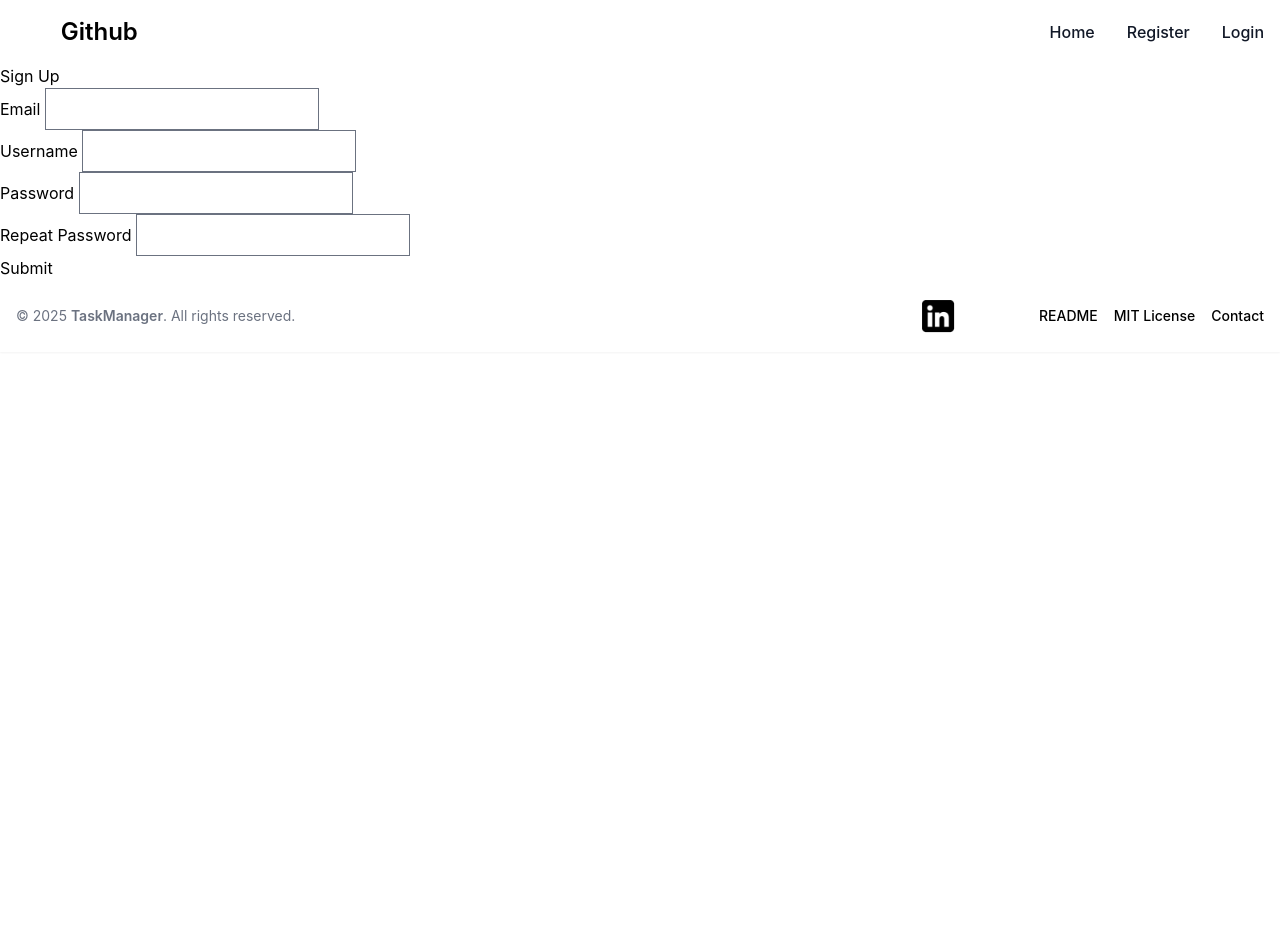
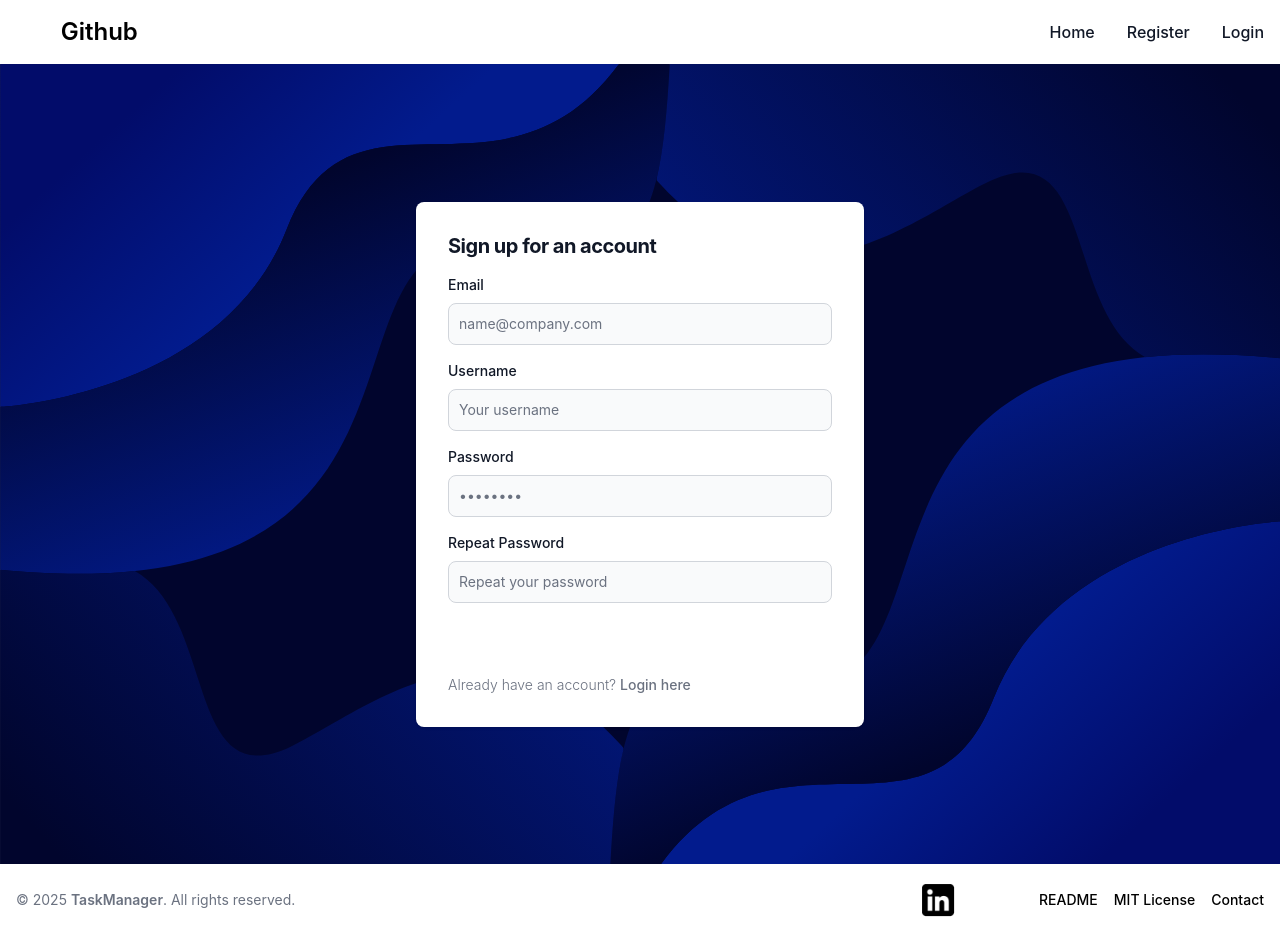
Before and after one commit to vazowskyy/Todo-list, a Flask app: page /register in a window 1280 px wide. Before the commit the page ends 333 px from the top, so only its background shows below. Run offline with Flask 3, Linux system fonts and the light colour scheme; some libraries are stand-ins or nearby versions.

Commit message:
Registration page UI using tailwind:flowbite css

```diff
--- a/TodoAPP/website/templates/home.html
+++ b/TodoAPP/website/templates/home.html
@@ -33,7 +33,7 @@
       </a>
 
       <a href="/login"
-        class="ms-2 inline-flex justify-center items-center py-3 px-5 text-base font-medium text-center text-white rounded-lg bg-green-800 hover:bg-blue-800 focus:ring-4 focus:ring-blue-300 dark:focus:ring-blue-900">
+        class="ms-2 inline-flex justify-center items-center py-3 px-5 text-base font-medium text-center text-white rounded-lg bg-green-800 hover:bg-green-900 focus:ring-4 focus:ring-blue-300 dark:focus:ring-blue-900">
         Login
         <svg class="w-3.5 h-3.5 ms-2 rtl:rotate-180" aria-hidden="true" xmlns="http://www.w3.org/2000/svg" fill="none" viewBox="0 0 18 16">
           <path stroke="currentColor" stroke-linecap="round" stroke-linejoin="round" stroke-width="2" d="M1 8h11m0 0L8 4m4 4-4 4m4-11h3a2 2 0 0 1 2 2v10a2 2 0 0 1-2 2h-3"></path>
--- a/TodoAPP/website/templates/signup.html
+++ b/TodoAPP/website/templates/signup.html
@@ -1,28 +1,97 @@
 {% extends "base.html" %}
 
 {% block content %}
-<div class="column is-4 is-offset-4">
+
+<section style="background-image: url('/static/background.svg')"class="h-screen bg-gray-50 dark:bg-gray-900 min-h-screen flex items-center justify-center">
+  <div class="w-full max-w-md bg-white rounded-lg shadow dark:border dark:bg-gray-800 dark:border-gray-700">
+    <div class="p-6 space-y-4 sm:p-8">
+
+      <!-- Flash messages -->
       {% with messages = get_flashed_messages() %}
         {% if messages %}
-        <div class="notification is-danger">
-            {{ messages[0] }}. {% if error %} %Go to <a href="{{ url_for('auth.login') }}">login page</a>. {% endif %}
+          <div class="p-4 mb-4 text-sm text-red-700 bg-red-100 rounded-lg dark:bg-red-200 dark:text-red-800" role="alert">
+            {{ messages[0] }}
+            {% if error %}
+              Go to <a href="{{ url_for('auth.login') }}" class="font-medium underline">login page</a>.
+            {% endif %}
           </div>
         {% endif %}
       {% endwith %}
-    <form method="POST" action="/register">
-    <h3 class="title">Sign Up</h3>
-    <div class="box">
-        <form method="POST" action="/register">
+
+      <h1 class="text-xl font-bold leading-tight tracking-tight text-gray-900 md:text-2xl dark:text-white">
+        Sign up for an account
+      </h1>
+
+      <form class="space-y-4 md:space-y-6" method="POST" action="/register">
         {{ form.csrf_token }}
-            <p>{{ form.email.label }} {{ form.email() }}</p>
-            <p>{{ form.name.label }} {{ form.name() }}</p>
-            <p>{{ form.password.label }} {{ form.password() }}</p>
-            <p>{{ form.confirm.label }} {{ form.confirm() }}</p>
+
+        <!-- Email -->
+        <div>
+          <label for="{{ form.email.id }}" class="block mb-2 text-sm font-medium text-gray-900 dark:text-white">
+            {{ form.email.label.text }}
+          </label>
+          {{ form.email(
+              class='bg-gray-50 border border-gray-300 text-gray-900 sm:text-sm rounded-lg focus:ring-primary-600 focus:border-primary-600 block w-full p-2.5 dark:bg-gray-700 dark:border-gray-600 dark:placeholder-gray-400 dark:text-white dark:focus:ring-blue-500 dark:focus:border-blue-500',
+              placeholder='name@company.com',
+              required=True
+          ) }}
+        </div>
+
+        <!-- Username -->
+        <div>
+          <label for="{{ form.name.id }}" class="block mb-2 text-sm font-medium text-gray-900 dark:text-white">
+            {{ form.name.label.text }}
+          </label>
+          {{ form.name(
+              class='bg-gray-50 border border-gray-300 text-gray-900 sm:text-sm rounded-lg focus:ring-primary-600 focus:border-primary-600 block w-full p-2.5 dark:bg-gray-700 dark:border-gray-600 dark:placeholder-gray-400 dark:text-white dark:focus:ring-blue-500 dark:focus:border-blue-500',
+              placeholder='Your username',
+              required=True
+          ) }}
+        </div>
+
+        <!-- Password -->
+        <div>
+          <label for="{{ form.password.id }}" class="block mb-2 text-sm font-medium text-gray-900 dark:text-white">
+            {{ form.password.label.text }}
+          </label>
+          {{ form.password(
+              class='bg-gray-50 border border-gray-300 text-gray-900 sm:text-sm rounded-lg focus:ring-primary-600 focus:border-primary-600 block w-full p-2.5 dark:bg-gray-700 dark:border-gray-600 dark:placeholder-gray-400 dark:text-white dark:focus:ring-blue-500 dark:focus:border-blue-500',
+              placeholder='••••••••',
+              required=True
+          ) }}
           {% for error in form.password.errors %}
-                <span style="color:red;">{{ error }}</span>
+            <p class="mt-2 text-sm text-red-600 dark:text-red-500">{{ error }}</p>
           {% endfor %}
-            <p><input type="submit" value="Submit"></p>
+        </div>
+
+        <!-- Confirm Password -->
+        <div>
+          <label for="{{ form.confirm.id }}" class="block mb-2 text-sm font-medium text-gray-900 dark:text-white">
+            {{ form.confirm.label.text }}
+          </label>
+          {{ form.confirm(
+              class='bg-gray-50 border border-gray-300 text-gray-900 sm:text-sm rounded-lg focus:ring-primary-600 focus:border-primary-600 block w-full p-2.5 dark:bg-gray-700 dark:border-gray-600 dark:placeholder-gray-400 dark:text-white dark:focus:ring-blue-500 dark:focus:border-blue-500',
+              placeholder='Repeat your password',
+              required=True
+          ) }}
+        </div>
+
+        <!-- Submit -->
+        <button type="submit" class="w-full text-white bg-primary-600 hover:bg-primary-700 focus:ring-4
+          focus:outline-none focus:ring-primary-300 font-medium rounded-lg text-sm px-5 py-2.5 text-center
+          dark:bg-primary-600 dark:hover:bg-primary-700 dark:focus:ring-primary-800">
+          Sign up
+        </button>
+
+        <p class="text-sm font-light text-gray-500 dark:text-gray-400">
+          Already have an account?
+          <a href="{{ url_for('auth.login') }}" class="font-medium text-primary-600 hover:underline dark:text-primary-500">
+            Login here
+          </a>
+        </p>
       </form>
     </div>
   </div>
+</section>
+
 {% endblock %}
```
Lines whose indentation alone changed are shown as unchanged.
